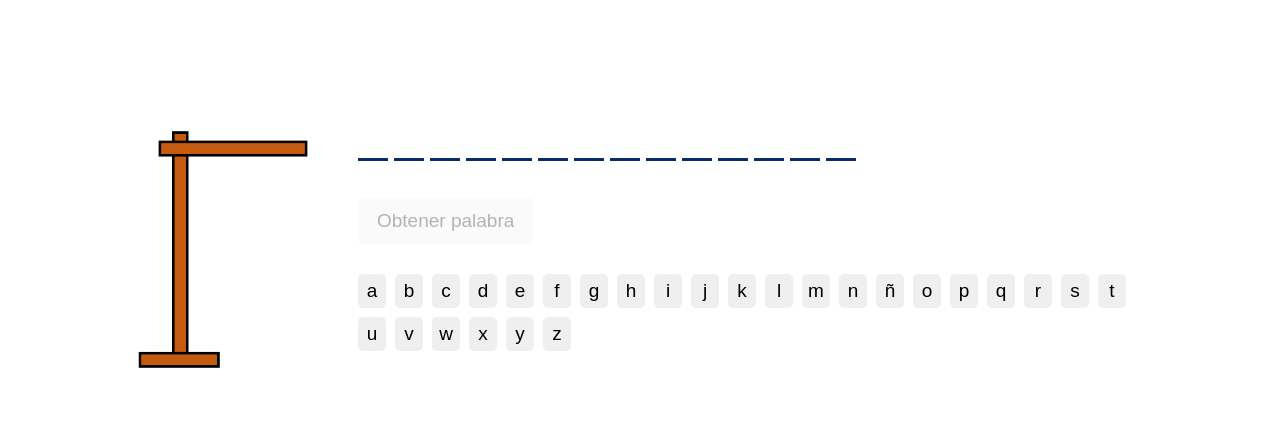
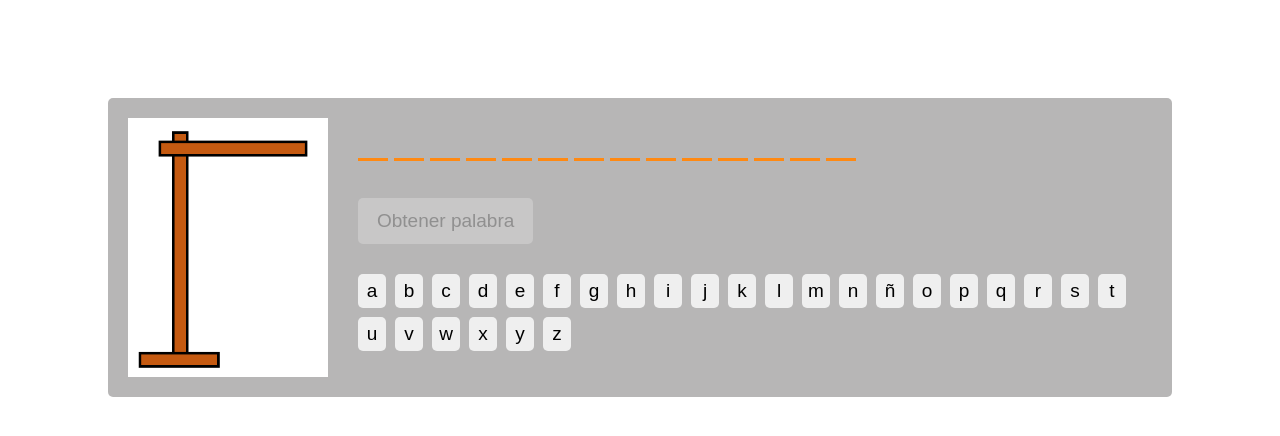
Before and after one commit to yoma75/juego-del-ahorcado, a plain HTML site: page index.html in a window 1280 px wide. Both pictures are taken after a click on the button "Obtener palabra". Shown: the part 140-576 px from the top of the page. Drawn offline with Linux system fonts and the light colour scheme.

Commit message:
correcion de color en el main

```diff
--- a/estilos.css
+++ b/estilos.css
@@ -6,6 +6,7 @@ body {
   background-size: cover;
   font-family: 'Nosifer', cursive;
   min-height: 100vh;
+  color: rgb(252, 252, 252);
 }
 
 header {
@@ -25,7 +26,7 @@ main {
   width: 80%;
   margin: 110px auto;
   padding: 20px;
-  background: rgba(255, 255, 255, 0.356);
+  background: rgba(53, 51, 51, 0.356);
   display: flex;
   gap: 30px;
   border-radius: 5px;
@@ -57,7 +58,7 @@ button:hover {
 #palabra_a_adivinar span {
   vertical-align: bottom;
   font-size: 2em;
-  border-bottom: 3px solid rgb(7, 45, 112);
+  border-bottom: 3px solid #ff8912;
   width: 30px;
   text-align: center;
   margin-right: 6px;
```
